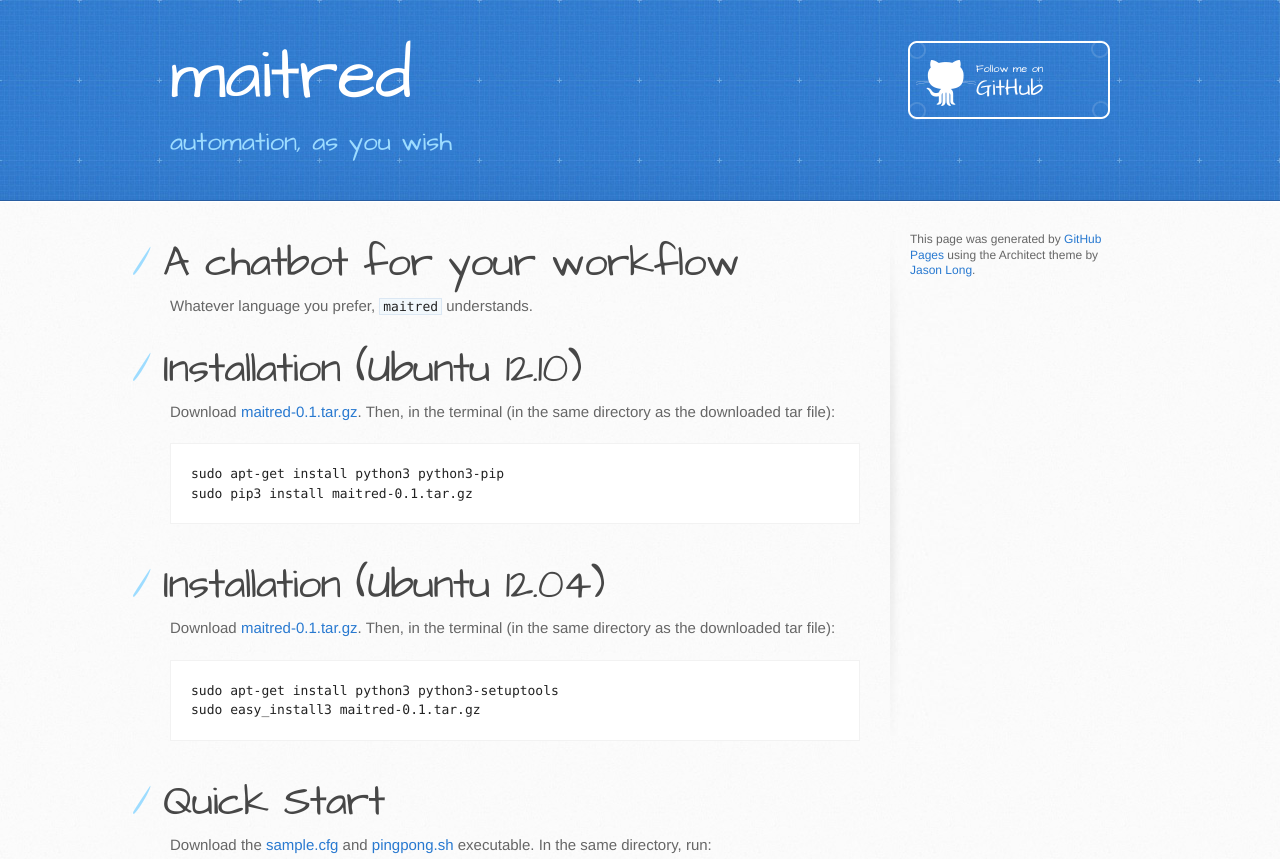
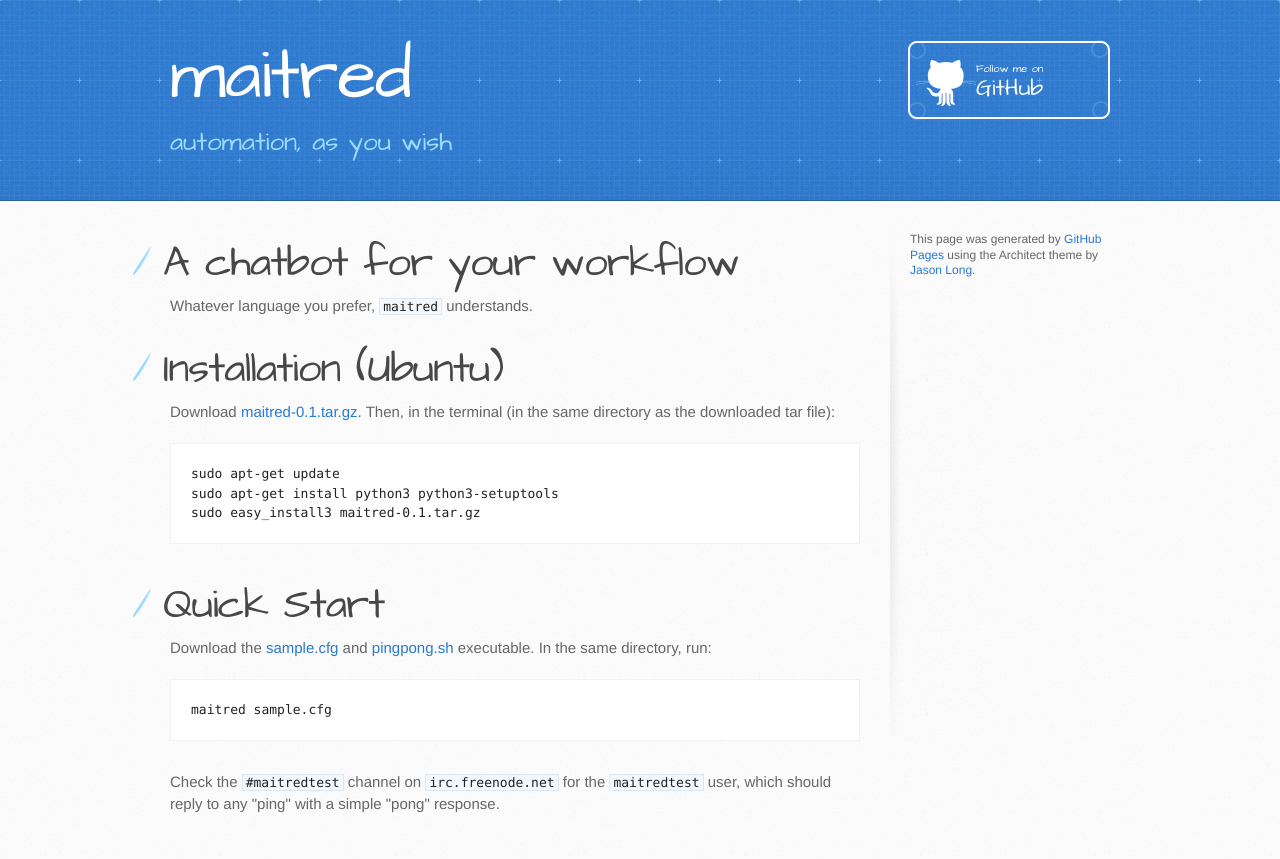
Before and after one commit to maitred/maitred.github.com, a plain HTML site: page index.html in a window 1280 px wide. Shown: the top 859 px of the page. Drawn offline with Linux system fonts and the light colour scheme.

Commit message:
Replace master branch with page content via GitHub

```diff
--- a/index.html
+++ b/index.html
@@ -32,19 +32,12 @@
 
 <p>Whatever language you prefer, <code>maitred</code> understands.</p>
 
-<h1>Installation (Ubuntu 12.10)</h1>
+<h1>Installation (Ubuntu)</h1>
 
 <p>Download <a href="https://github.com/downloads/maitred/maitred/maitred-0.1.tar.gz">maitred-0.1.tar.gz</a>. Then, in the terminal (in the same directory as the downloaded tar file):</p>
 
-<div class="highlight"><pre>sudo apt-get install python3 python3-pip
-sudo pip3 install maitred-0.1.tar.gz
-</pre></div>
-
-<h1>Installation (Ubuntu 12.04)</h1>
-
-<p>Download <a href="https://github.com/downloads/maitred/maitred/maitred-0.1.tar.gz">maitred-0.1.tar.gz</a>. Then, in the terminal (in the same directory as the downloaded tar file):</p>
-
-<div class="highlight"><pre>sudo apt-get install python3 python3-setuptools
+<div class="highlight"><pre>sudo apt-get update
+sudo apt-get install python3 python3-setuptools
 sudo easy_install3 maitred-0.1.tar.gz
 </pre></div>
 
```
Also changed, not shown: params.json (+1 -1 lines).
